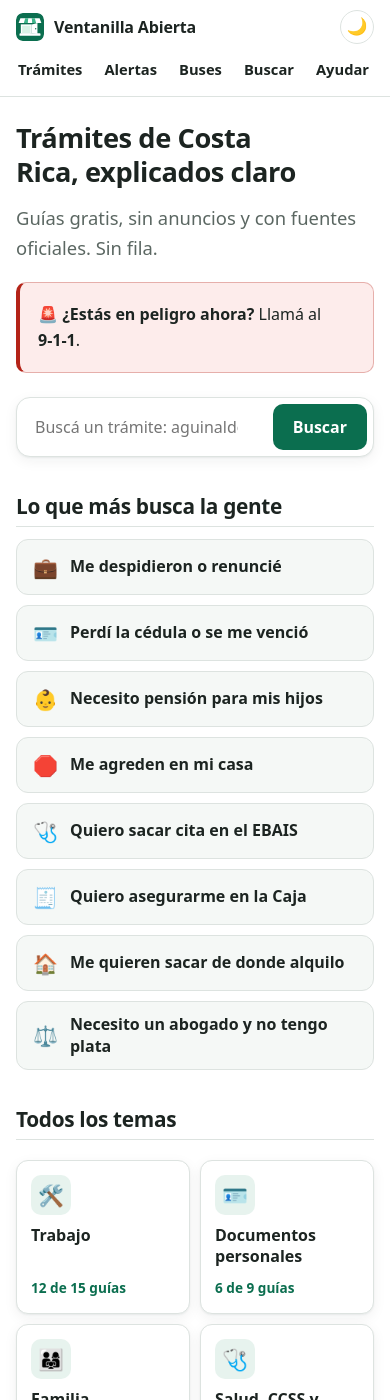
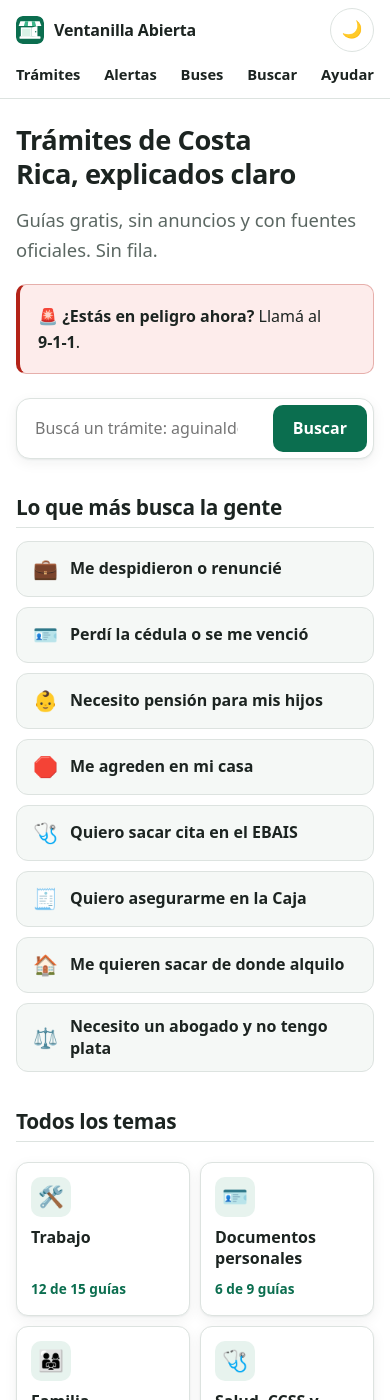
Before and after one commit to axelfj/ventanilla-abierta, a Jekyll site: the page built from index.md, in a window 390 px wide and 1400 px high. Built offline with Jekyll 4.4.1, drawn with Linux system fonts in a browser that asks for light colours.

Commit message:
Arreglar el menú cortado en celular, agrandar botones y avisar en tablas anchas
- En celular el enlace "Ayudar" quedaba cortado: el menú ahora cabe entero
  y, en pantallas muy angostas, pasa a una segunda línea.
- Enlaces del menú, logo, botón de modo oscuro y filtros de alertas miden
  al menos 44 px de alto.
- Las tablas que no caben muestran un aviso para deslizarlas y se pueden
  enfocar con el teclado (axe: scrollable-region-focusable).

Co-Authored-By: Claude Opus 5.5 (1M context) <noreply@anthropic.com>
Claude-Session: https://claude.ai/code/session_01HtUf1bnzCWhb8MCMAREMY2

```diff
--- a/_layouts/default.html
+++ b/_layouts/default.html
@@ -55,6 +55,7 @@
   <meta name="theme-color" content="#0b6e4f">
   {%- comment %} Va antes del CSS y sin defer para aplicar el modo guardado antes de pintar, sin parpadeo. {% endcomment %}
   <script src="{{ '/assets/js/tema.js' | relative_url }}"></script>
+  <script src="{{ '/assets/js/tablas.js' | relative_url }}" defer></script>
   {% include datos-estructurados.html descripcion=descripcion %}
   <link rel="stylesheet" href="{{ '/assets/css/style.css?v=' | append: site.github.build_revision | relative_url }}">
 </head>
--- a/assets/css/style.scss
+++ b/assets/css/style.scss
@@ -33,14 +33,14 @@ strong { font-weight:650; }
 .topbar { position:sticky; top:0; z-index:10; background:var(--fondo); border-bottom:1px solid var(--borde);
   background:color-mix(in srgb, var(--fondo) 88%, transparent); -webkit-backdrop-filter:blur(10px); backdrop-filter:blur(10px); }
 .topbar .contenedor { display:flex; align-items:center; justify-content:space-between; gap:16px; padding-top:12px; padding-bottom:12px; }
-.marca { font-weight:750; font-size:1.1em; letter-spacing:-.01em; color:var(--texto); text-decoration:none; display:inline-flex; align-items:center; gap:10px; }
+.marca { font-weight:750; font-size:1.1em; letter-spacing:-.01em; color:var(--texto); text-decoration:none; display:inline-flex; align-items:center; gap:10px; min-height:44px; }
 .marca:hover { color:var(--texto); }
 .marca img { flex:none; border-radius:7px; }
 .topbar nav { display:flex; gap:4px; }
-.topbar nav a { padding:6px 12px; border-radius:999px; text-decoration:none; font-weight:550; font-size:.95em; color:var(--texto); }
+.topbar nav a { display:inline-flex; align-items:center; min-height:44px; padding:0 12px; border-radius:999px; text-decoration:none; font-weight:550; font-size:.95em; color:var(--texto); }
 .topbar nav a:hover { background:var(--acento-suave); color:var(--acento-fuerte); }
 .derecha { display:flex; align-items:center; gap:8px; }
-.cambiar-tema { flex:none; display:grid; place-items:center; width:36px; height:36px; padding:0; border:1px solid var(--borde);
+.cambiar-tema { flex:none; display:grid; place-items:center; width:44px; height:44px; padding:0; border:1px solid var(--borde);
   border-radius:999px; background:var(--fondo); color:var(--texto); font-size:1.05em; line-height:1; cursor:pointer; }
 .cambiar-tema[hidden] { display:none; }
 .cambiar-tema:hover { background:var(--acento-suave); border-color:var(--acento); }
@@ -71,6 +71,8 @@ td + td, th + th { border-left:1px solid var(--borde); }
 tr:last-child td { border-bottom:0; }
 th { background:var(--acento-suave); color:var(--texto); font-weight:700; }
 tbody tr:nth-child(even) td { background:var(--tarjeta); }
+.aviso-tabla { margin:16px 0 -10px; color:var(--suave); font-size:.85em; }
+.aviso-tabla[hidden] { display:none; }
 
 pre, code { white-space:pre-wrap; word-break:break-word; background:var(--tarjeta); border-radius:6px; }
 code { padding:2px 5px; font-size:.9em; }
@@ -125,7 +127,7 @@ pre { padding:14px; border:1px solid var(--borde); }
 .filtros { display:flex; flex-wrap:wrap; gap:12px; margin:16px 0; }
 .filtros label { display:flex; flex-direction:column; font-size:.9em; font-weight:600; color:var(--suave); gap:4px; }
 .filtros select, .filtros input { font:inherit; font-weight:400; padding:9px 12px; border:1px solid var(--borde); border-radius:10px;
-  background:var(--fondo); color:var(--texto); min-width:180px; }
+  background:var(--fondo); color:var(--texto); min-width:180px; min-height:44px; }
 .alerta { border-left-width:5px !important; border-left-color:var(--acento) !important; }
 .alerta-alta, .alerta-extrema { border-left-color:var(--peligro) !important; }
 .alerta-moderada { border-left-color:var(--aviso) !important; }
@@ -147,17 +149,18 @@ pre { padding:14px; border:1px solid var(--borde); }
 
 /* Celular */
 @media (max-width: 640px) {
+  html { scroll-padding-top:110px; }
   body { font-size:16px; }
   .contenedor { padding:0 16px; }
   main.contenedor { padding-top:24px; padding-bottom:40px; }
-  .topbar .contenedor { flex-wrap:wrap; row-gap:8px; padding-top:10px; padding-bottom:8px; }
+  .topbar .contenedor { flex-wrap:wrap; row-gap:0; padding-top:8px; padding-bottom:2px; }
   .derecha { display:contents; }
-  .cambiar-tema { order:1; width:34px; height:34px; }
+  .cambiar-tema { order:1; }
   .topbar nav { order:2; }
   .marca { font-size:1em; }
-  .topbar nav { width:100%; gap:2px; overflow-x:auto; scrollbar-width:none; margin:0 -8px; padding:0 0 2px; width:calc(100% + 16px); }
-  .topbar nav::-webkit-scrollbar { display:none; }
-  .topbar nav a { padding:5px 10px; font-size:.92em; white-space:nowrap; }
+  /* Los cinco enlaces caben a lo ancho desde 340 px; en pantallas más angostas pasan a una segunda línea en vez de esconderse. */
+  .topbar nav { flex-wrap:wrap; justify-content:space-between; gap:0; margin:0 -6px; width:calc(100% + 12px); }
+  .topbar nav a { padding:0 6px; font-size:.92em; white-space:nowrap; }
   h1 { font-size:1.7em; }
   h2 { font-size:1.3em; margin-top:1.7em; }
   .tarjetas { grid-template-columns:1fr 1fr; gap:10px; }
@@ -174,7 +177,7 @@ pre { padding:14px; border:1px solid var(--borde); }
 
 /* Impresión: solo la guía, en blanco y negro, con la dirección de cada enlace */
 @media print {
-  .topbar, .buscador, .no-imprimir, .cambiar-tema { display:none !important; }
+  .topbar, .buscador, .no-imprimir, .cambiar-tema, .aviso-tabla { display:none !important; }
   body { font-size:12pt; color:#000; background:#fff; display:block; }
   .pie { background:none; }
   a { color:#000; }
--- /dev/null
+++ b/assets/js/tablas.js
@@ -0,0 +1,40 @@
+// Tablas anchas en celular: se deslizan hacia el lado, pero a simple vista no se nota.
+// Si una tabla no cabe, se le agrega un aviso arriba y se deja enfocar con el teclado para poder deslizarla con las flechas.
+(function () {
+  var tablas = document.querySelectorAll("main table");
+  if (!tablas.length) return;
+
+  tablas.forEach(function (tabla, i) {
+    tabla.nombre = "Tabla " + (i + 1) + ", se desliza hacia el lado";
+    var aviso = document.createElement("p");
+    aviso.className = "aviso-tabla";
+    aviso.setAttribute("aria-hidden", "true");
+    aviso.textContent = "↔ Deslizá la tabla hacia el lado para ver todas las columnas.";
+    aviso.hidden = true;
+    tabla.parentNode.insertBefore(aviso, tabla);
+    tabla.aviso = aviso;
+  });
+
+  function revisar() {
+    tablas.forEach(function (tabla) {
+      var ancha = tabla.scrollWidth > tabla.clientWidth + 1;
+      tabla.aviso.hidden = !ancha;
+      if (ancha) {
+        tabla.tabIndex = 0;
+        tabla.setAttribute("role", "region");
+        tabla.setAttribute("aria-label", tabla.nombre);
+      } else {
+        tabla.removeAttribute("tabindex");
+        tabla.removeAttribute("role");
+        tabla.removeAttribute("aria-label");
+      }
+    });
+  }
+
+  revisar();
+  var espera;
+  window.addEventListener("resize", function () {
+    clearTimeout(espera);
+    espera = setTimeout(revisar, 150);
+  });
+})();
```
